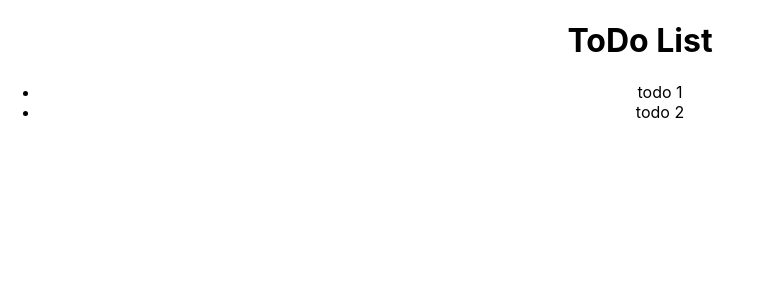
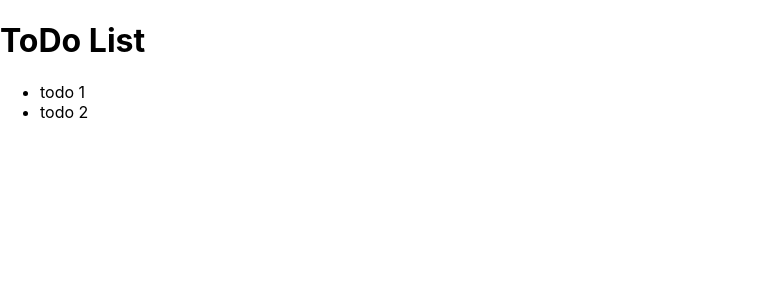
Before and after one commit to Djones917/toDo_ListR_2022, a React (Create React App) app: page / in a window 1280 px wide. Shown: the top 300 px of the page, without its empty margins (0-775 px from the left). Built offline with nearby package versions, Linux system fonts and the light colour scheme.

Commit message:
subtracted classname from app to delete style

```diff
--- a/src/App.js
+++ b/src/App.js
@@ -5,7 +5,7 @@ import './App.css';
 class App extends Component {
   render() {
     return (
-      <div className='App'>
+      <div>
         <TodoList />
       </div>
     );
```
